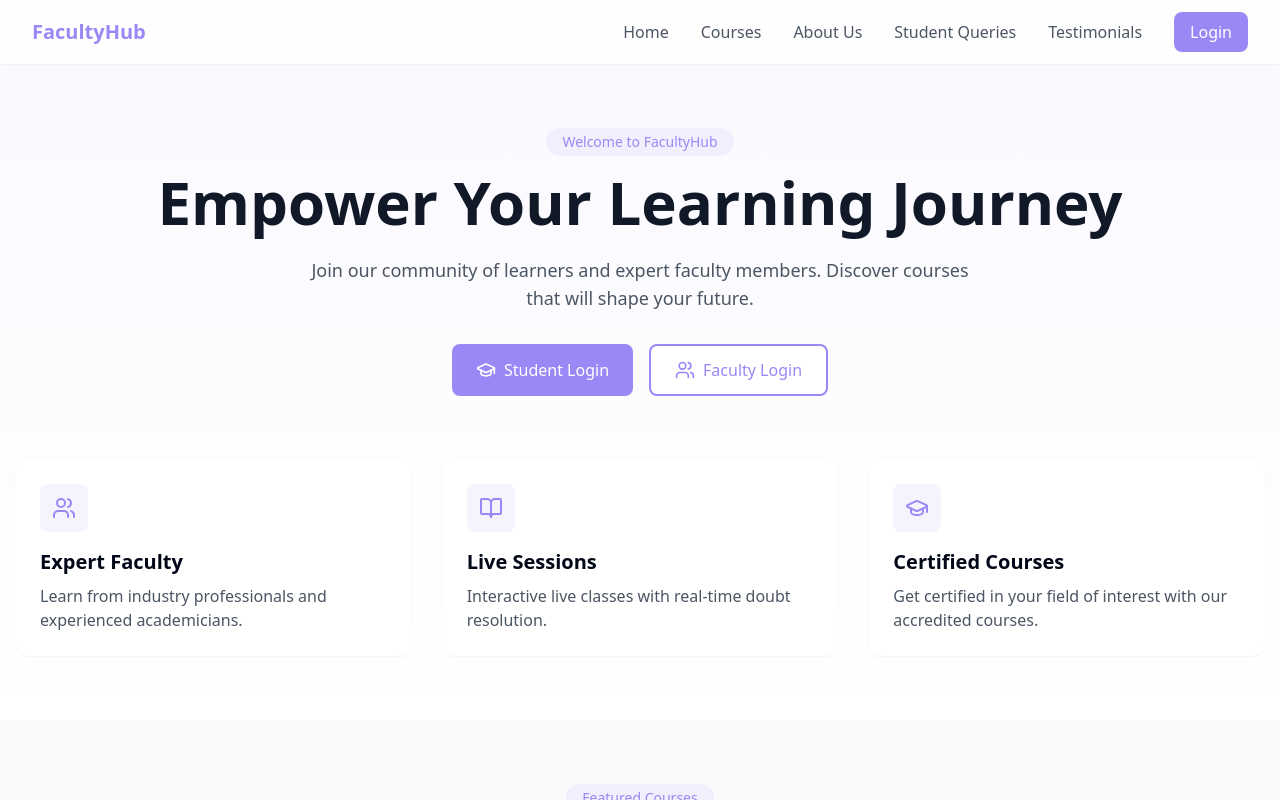
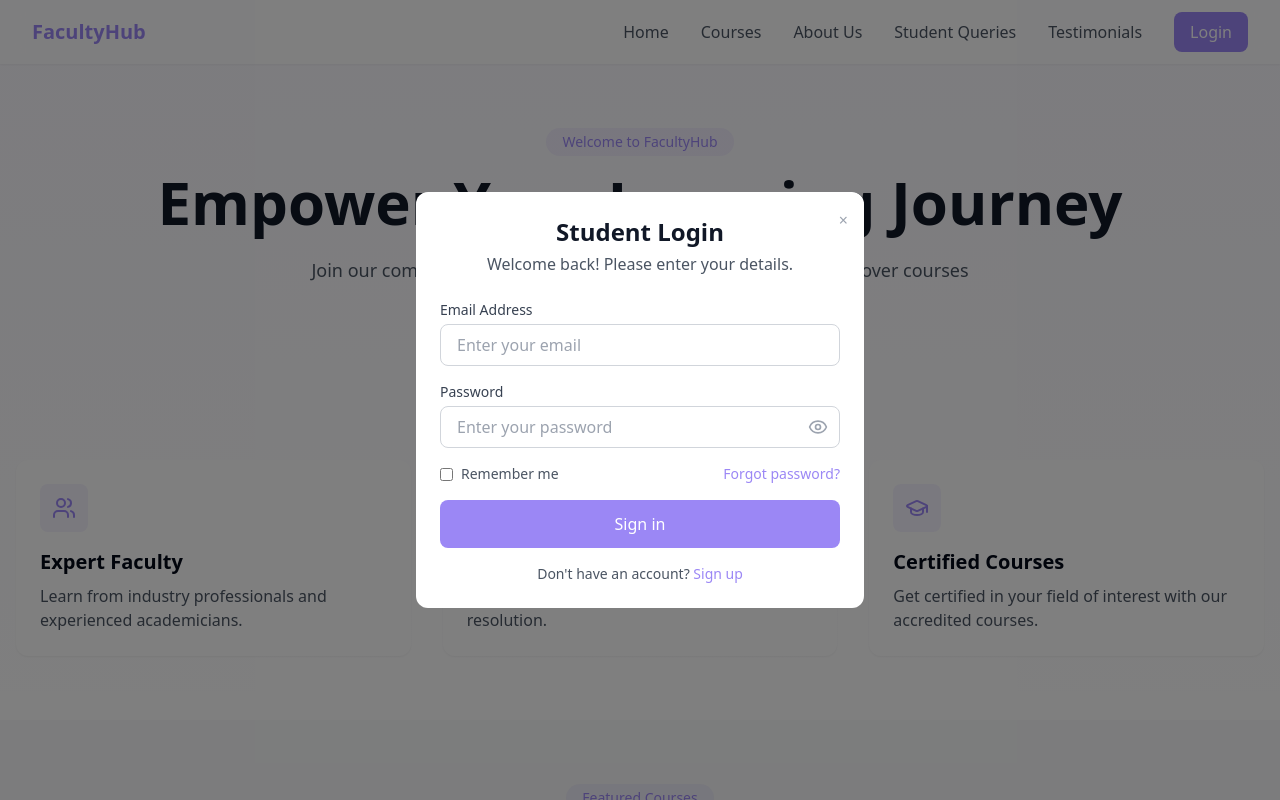
Before and after one commit to Karankaravadra/faculty-flare-hub, a React (Vite) app: page / in a window 1280 px wide. Both pictures are taken after a click on the button "Student Login". Shown: the top 800 px of the page. Built offline with nearby package versions, Linux system fonts and the light colour scheme.

Commit message:
Add login forms
Add login forms for students and faculty.

```diff
--- a/src/components/HeroSection.tsx
+++ b/src/components/HeroSection.tsx
@@ -1,7 +1,12 @@
 
 import { GraduationCap, BookOpen, Users } from 'lucide-react';
+import { useState } from 'react';
+import { LoginForm } from './LoginForm';
 
 export const HeroSection = () => {
+  const [showStudentLogin, setShowStudentLogin] = useState(false);
+  const [showFacultyLogin, setShowFacultyLogin] = useState(false);
+
   return (
     <section className="pt-32 pb-16 px-4 bg-gradient-to-b from-primary/5 to-transparent">
       <div className="max-w-7xl mx-auto">
@@ -16,11 +21,17 @@ export const HeroSection = () => {
             Join our community of learners and expert faculty members. Discover courses that will shape your future.
           </p>
           <div className="flex flex-wrap justify-center gap-4">
-            <button className="bg-primary hover:bg-primary-hover text-white px-6 py-3 rounded-lg transition-colors duration-200 flex items-center gap-2">
+            <button
+              onClick={() => setShowStudentLogin(true)}
+              className="bg-primary hover:bg-primary-hover text-white px-6 py-3 rounded-lg transition-colors duration-200 flex items-center gap-2"
+            >
               <GraduationCap size={20} />
               Student Login
             </button>
-            <button className="bg-white hover:bg-gray-50 text-primary border-2 border-primary px-6 py-3 rounded-lg transition-colors duration-200 flex items-center gap-2">
+            <button
+              onClick={() => setShowFacultyLogin(true)}
+              className="bg-white hover:bg-gray-50 text-primary border-2 border-primary px-6 py-3 rounded-lg transition-colors duration-200 flex items-center gap-2"
+            >
               <Users size={20} />
               Faculty Login
             </button>
@@ -43,6 +54,20 @@ export const HeroSection = () => {
           ))}
         </div>
       </div>
+
+      {showStudentLogin && (
+        <LoginForm
+          type="student"
+          onClose={() => setShowStudentLogin(false)}
+        />
+      )}
+
+      {showFacultyLogin && (
+        <LoginForm
+          type="faculty"
+          onClose={() => setShowFacultyLogin(false)}
+        />
+      )}
     </section>
   );
 };
--- /dev/null
+++ b/src/components/LoginForm.tsx
@@ -0,0 +1,106 @@
+
+import { useState } from "react";
+import { Eye, EyeOff, LucideIcon } from "lucide-react";
+
+interface LoginFormProps {
+  type: "student" | "faculty";
+  onClose: () => void;
+}
+
+export const LoginForm = ({ type, onClose }: LoginFormProps) => {
+  const [showPassword, setShowPassword] = useState(false);
+  const [email, setEmail] = useState("");
+  const [password, setPassword] = useState("");
+
+  const handleSubmit = (e: React.FormEvent) => {
+    e.preventDefault();
+    // Here we'll add authentication logic later
+    console.log("Login attempt:", { type, email, password });
+  };
+
+  return (
+    <div className="fixed inset-0 bg-black/50 flex items-center justify-center p-4 z-50 animate-fade-in">
+      <div className="bg-white rounded-xl p-6 w-full max-w-md relative">
+        <button
+          onClick={onClose}
+          className="absolute top-4 right-4 text-gray-400 hover:text-gray-600"
+        >
+          ×
+        </button>
+        <div className="text-center mb-6">
+          <h2 className="text-2xl font-bold text-gray-900">
+            {type === "student" ? "Student Login" : "Faculty Login"}
+          </h2>
+          <p className="text-gray-600 mt-1">
+            Welcome back! Please enter your details.
+          </p>
+        </div>
+
+        <form onSubmit={handleSubmit} className="space-y-4">
+          <div>
+            <label htmlFor="email" className="block text-sm font-medium text-gray-700 mb-1">
+              Email Address
+            </label>
+            <input
+              type="email"
+              id="email"
+              value={email}
+              onChange={(e) => setEmail(e.target.value)}
+              className="w-full px-4 py-2 border border-gray-300 rounded-lg focus:ring-2 focus:ring-primary/20 focus:border-primary transition-colors"
+              placeholder="Enter your email"
+              required
+            />
+          </div>
+
+          <div>
+            <label htmlFor="password" className="block text-sm font-medium text-gray-700 mb-1">
+              Password
+            </label>
+            <div className="relative">
+              <input
+                type={showPassword ? "text" : "password"}
+                id="password"
+                value={password}
+                onChange={(e) => setPassword(e.target.value)}
+                className="w-full px-4 py-2 border border-gray-300 rounded-lg focus:ring-2 focus:ring-primary/20 focus:border-primary transition-colors"
+                placeholder="Enter your password"
+                required
+              />
+              <button
+                type="button"
+                onClick={() => setShowPassword(!showPassword)}
+                className="absolute right-3 top-1/2 -translate-y-1/2 text-gray-400 hover:text-gray-600"
+              >
+                {showPassword ? <EyeOff size={20} /> : <Eye size={20} />}
+              </button>
+            </div>
+          </div>
+
+          <div className="flex items-center justify-between">
+            <label className="flex items-center">
+              <input type="checkbox" className="rounded border-gray-300 text-primary focus:ring-primary" />
+              <span className="ml-2 text-sm text-gray-600">Remember me</span>
+            </label>
+            <button type="button" className="text-sm text-primary hover:text-primary-hover">
+              Forgot password?
+            </button>
+          </div>
+
+          <button
+            type="submit"
+            className="w-full bg-primary hover:bg-primary-hover text-white px-6 py-3 rounded-lg transition-colors duration-200"
+          >
+            Sign in
+          </button>
+
+          <p className="text-center text-sm text-gray-600">
+            Don't have an account?{" "}
+            <button type="button" className="text-primary hover:text-primary-hover">
+              Sign up
+            </button>
+          </p>
+        </form>
+      </div>
+    </div>
+  );
+};
```
